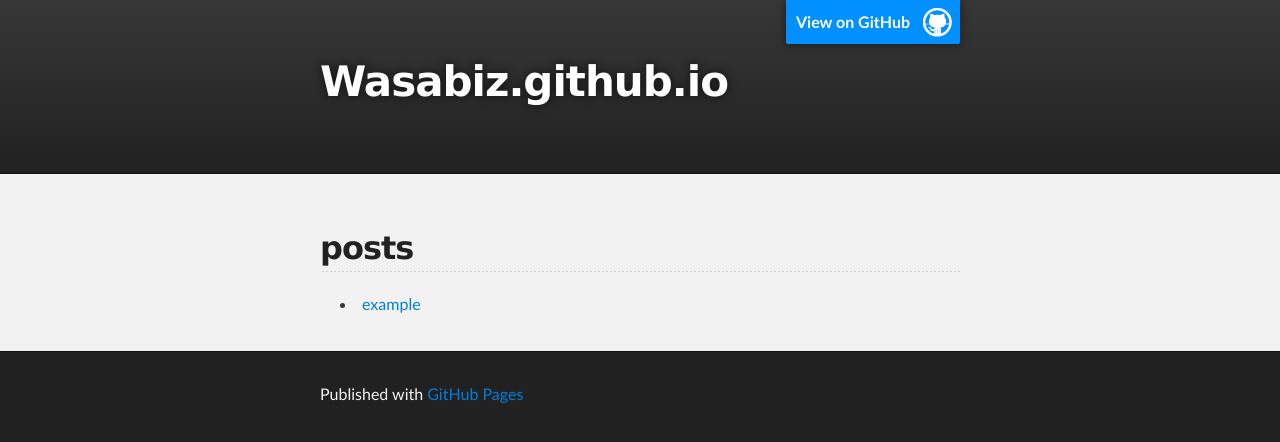
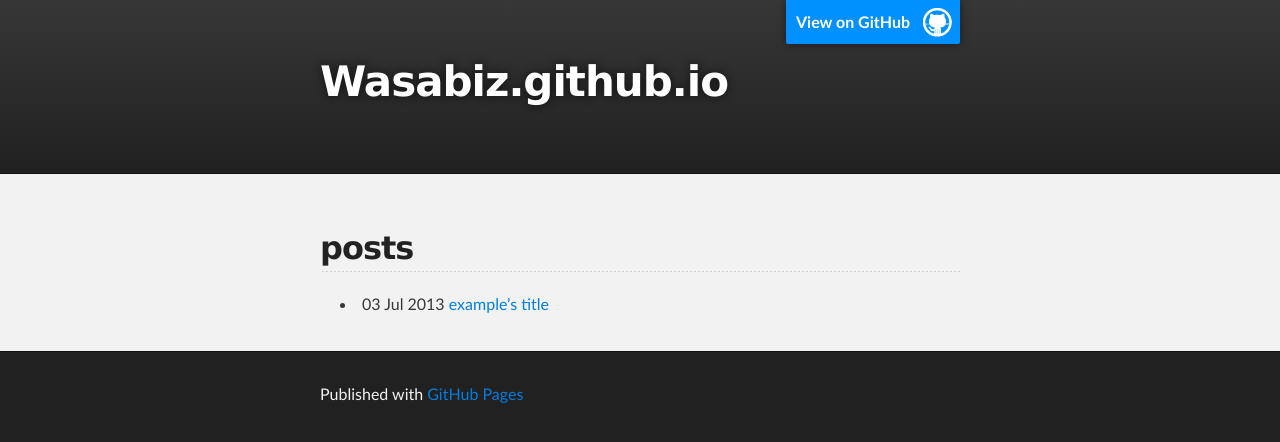
Before and after one commit to nyuichi/wasabiz.github.io, a Jekyll site: the page built from index.md, in a window 1280 px wide. Shown: the top 442 px of the page. Built offline with Jekyll 4.4.1, drawn with Linux system fonts in a browser that asks for light colours.

Commit message:
automatic update in index everytime a post is added

```diff
--- a/index.md
+++ b/index.md
@@ -4,4 +4,6 @@
 
 ## posts
 
-- [example](2013/07/03/example.html)
+{% for post in site.posts %}
+- {{ post.date | date: "%d %b %Y" }} [{{ post.title }}]({{ post.url }})
+{% endfor %}
```
